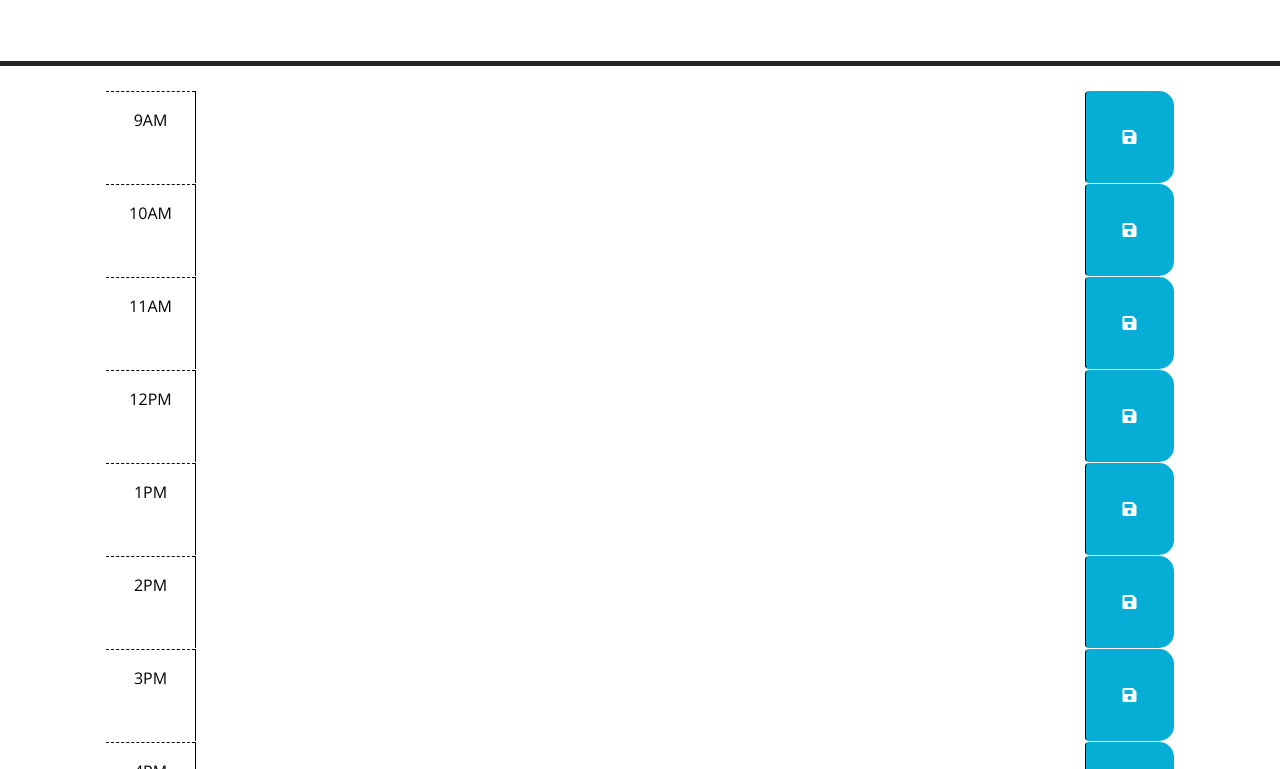
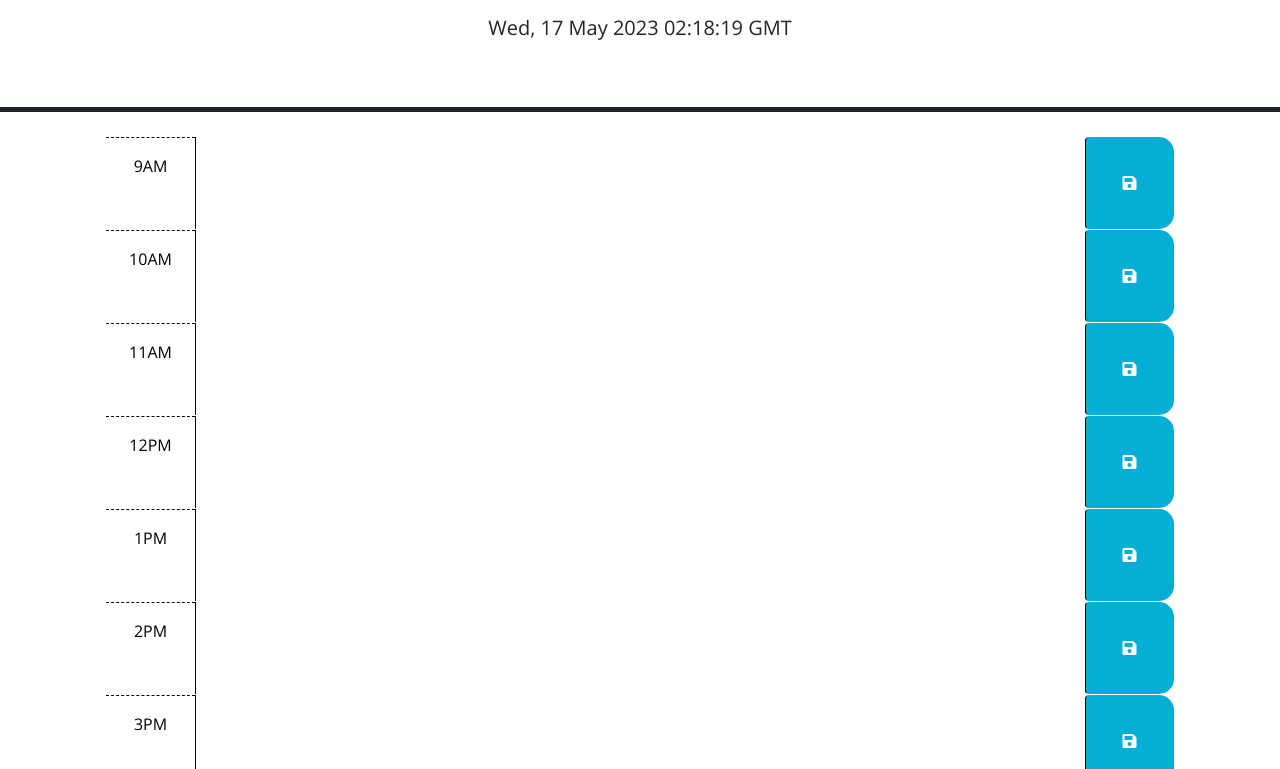
Before and after one commit to digidoor/work-day-scheduler, a plain HTML site: page index.html in a window 1280 px wide. Shown: the part 166-935 px from the top of the page. Drawn offline with nearby package versions, Linux system fonts and the light colour scheme.

```diff
--- a/script.js
+++ b/script.js
@@ -20,7 +20,7 @@ $(function () {
   // attribute of each time-block be used to conditionally add or remove the
   // past, present, and future classes? How can Day.js be used to get the
   // current hour in 24-hour time?
-  var now = dayjs().format('HH'); // Perfect!
+  var now = dayjs().format('HH'); // Perfect! (it's local military time)
   //
   // TODO: Add code to get any user input that was saved in localStorage and set
   // the values of the corresponding textarea elements. HINT: How can the id
@@ -29,6 +29,7 @@ $(function () {
   // TODO: Add code to display the current date in the header of the page.
   //! testing by alan
 
+  $('#currentDay').text( dayjs() );
   $("#currentHour").text(now);
   $("#testDiv").text("please work");
   console.log("hello");
```
Also changed, not shown: index.html (+1 -1 lines).
